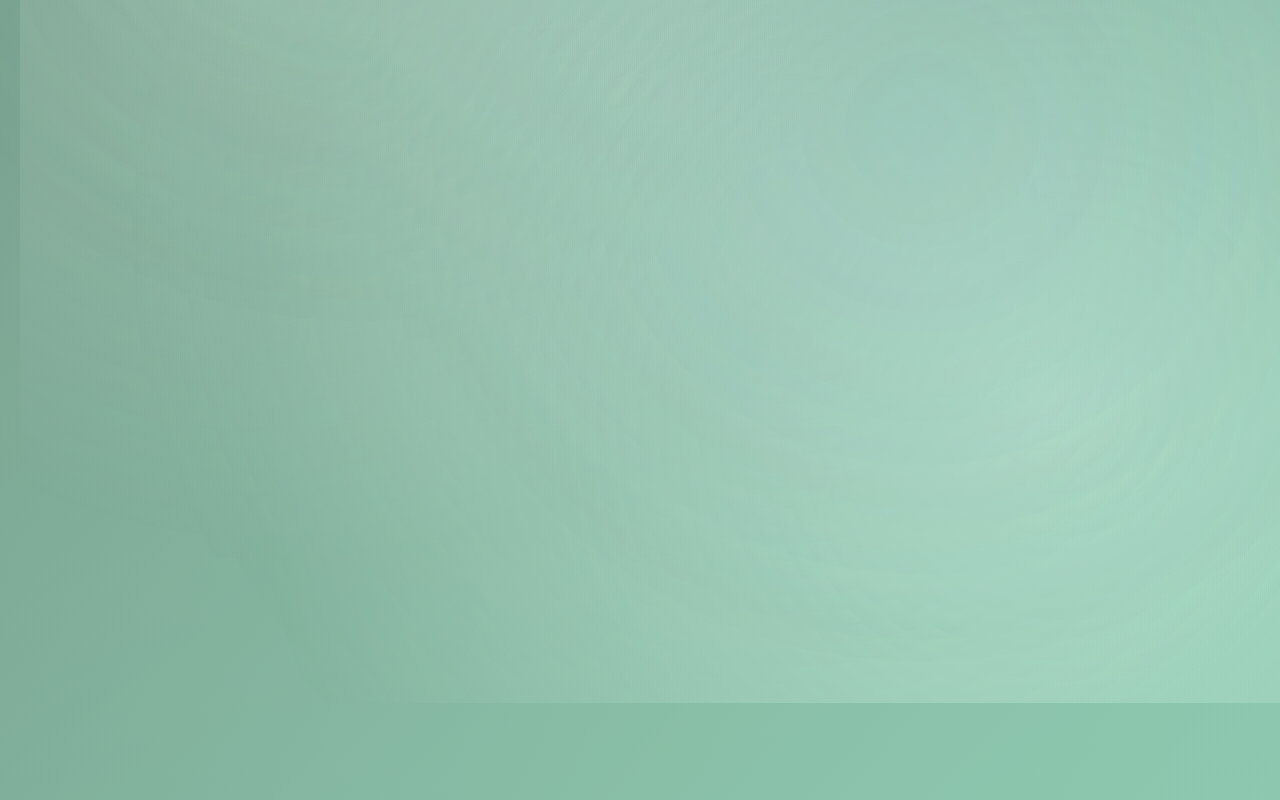
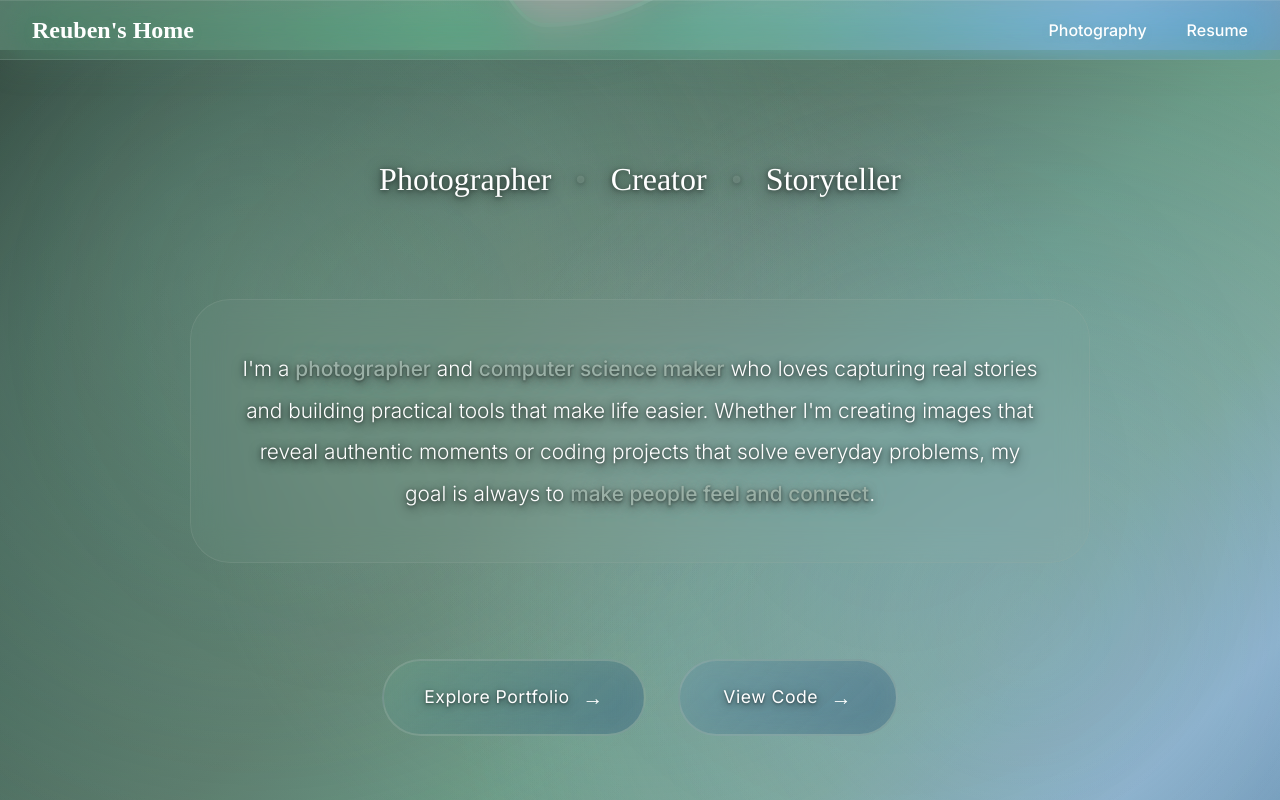
Before and after one commit to ReubenGVarghese/Reubens-Website, a React (Vite) app: page / in a window 1280 px wide. Both pictures are taken after a click on the element 640 px from the left and 536 px from the top of the page. Shown: the part 750-1550 px from the top of the page. Built offline with nearby package versions, Linux system fonts and the light colour scheme; grey boxes are pictures that could not be loaded; a web font is replaced by a local one.

Commit message:
Fixed CSS and scrolling

```diff
--- a/src/Home.css
+++ b/src/Home.css
@@ -94,14 +94,19 @@
 
 /* REVEAL SECTIONS - Smooth slide in - Normal flow */
 .reveal-section {
-  display: flex;
+  display: none;
   align-items: center;
   justify-content: center;
   padding: 4rem 2rem;
   position: relative;
   opacity: 0;
   transform: translateY(30px);
-  transition: opacity 0.8s ease-out, transform 0.8s ease-out;
+  transition: opacity 0.6s ease, transform 0.6s ease;
+  will-change: opacity, transform;
+}
+
+.reveal-section.show {
+  display: flex;
 }
 
 .reveal-section.visible {
@@ -158,7 +163,8 @@
 /* CREATIVE PROFILE PHOTO - Not Circular */
 .profile-photo-container {
   position: relative;
-  transition: transform 0.15s ease-out;
+  transition: transform 0.2s ease-out;
+  will-change: transform;
 }
 
 .profile-photo-container.clickable {
--- a/src/Home.jsx
+++ b/src/Home.jsx
@@ -16,7 +16,15 @@ export default function Home() {
   const [buttonsRef, buttonsVisible] = useScrollAnimation({ threshold: 0.2 });
 
   useEffect(() => {
+    let rafId;
+
     const handleMouseMove = (e) => {
+      // Cancel previous animation frame
+      if (rafId) {
+        cancelAnimationFrame(rafId);
+      }
+
+      rafId = requestAnimationFrame(() => {
         if (containerRef.current) {
           const rect = containerRef.current.getBoundingClientRect();
           const x = e.clientX - rect.left;
@@ -63,26 +71,34 @@ export default function Home() {
             }
           }
         }
+      });
     };
 
     window.addEventListener('mousemove', handleMouseMove, { passive: true });
 
     return () => {
       window.removeEventListener('mousemove', handleMouseMove);
+      if (rafId) {
+        cancelAnimationFrame(rafId);
+      }
     };
   }, []);
 
   const scrollToContent = () => {
     setContentRevealed(true);
-    // Small delay to ensure state update and DOM render
+    // Larger delay to ensure DOM is fully rendered
     setTimeout(() => {
       if (subtitleRef.current) {
-        subtitleRef.current.scrollIntoView({
-          behavior: 'smooth',
-          block: 'start'
+        const yOffset = -80; // Offset for navbar
+        const element = subtitleRef.current;
+        const y = element.getBoundingClientRect().top + window.pageYOffset + yOffset;
+
+        window.scrollTo({
+          top: y,
+          behavior: 'smooth'
         });
       }
-    }, 50);
+    }, 100);
   };
 
   return (
@@ -140,10 +156,9 @@ export default function Home() {
         </div>
       </section>
 
-      {/* SCROLL REVEAL SECTIONS - Hidden until photo is clicked */}
-      {contentRevealed && (
+      {/* SCROLL REVEAL SECTIONS */}
       <section
-          className={`reveal-section subtitle-section ${subtitleVisible ? 'visible' : ''}`}
+        className={`reveal-section subtitle-section ${contentRevealed ? 'show' : ''} ${subtitleVisible ? 'visible' : ''}`}
         ref={subtitleRef}
       >
         <div className="reveal-content">
@@ -156,12 +171,10 @@ export default function Home() {
           </p>
         </div>
       </section>
-      )}
 
       {/* ABOUT SECTION */}
-      {contentRevealed && (
       <section
-          className={`reveal-section about-section ${aboutVisible ? 'visible' : ''}`}
+        className={`reveal-section about-section ${contentRevealed ? 'show' : ''} ${aboutVisible ? 'visible' : ''}`}
         ref={aboutRef}
       >
         <div className="reveal-content">
@@ -172,12 +185,10 @@ export default function Home() {
           </p>
         </div>
       </section>
-      )}
 
       {/* BUTTONS SECTION */}
-      {contentRevealed && (
       <section
-          className={`reveal-section buttons-section ${buttonsVisible ? 'visible' : ''}`}
+        className={`reveal-section buttons-section ${contentRevealed ? 'show' : ''} ${buttonsVisible ? 'visible' : ''}`}
         ref={buttonsRef}
       >
         <div className="reveal-content">
@@ -204,7 +215,6 @@ export default function Home() {
           </div>
         </div>
       </section>
-      )}
     </div>
   );
 }
--- a/src/ProjectPage.css
+++ b/src/ProjectPage.css
@@ -167,8 +167,8 @@
 }
 
 .lightbox-image {
-  max-width: 100%;
-  max-height: 100%;
+  max-width: 90%;
+  max-height: 90%;
   width: auto;
   height: auto;
   object-fit: contain;
@@ -178,6 +178,7 @@
     0 0 0 1px rgba(255, 255, 255, 0.1);
   animation: imageZoomIn 0.5s cubic-bezier(0.34, 1.56, 0.64, 1);
   display: block;
+  margin: auto;
 }
 
 @keyframes imageZoomIn {
--- a/src/ProjectPage.jsx
+++ b/src/ProjectPage.jsx
@@ -34,77 +34,39 @@ export default function ProjectPage() {
 
   // Lock scroll when lightbox is open - prevent scrolling out
   useEffect(() => {
-    const preventScroll = (e) => {
-      e.preventDefault();
-      e.stopPropagation();
-      return false;
-    };
-
     if (lightboxOpen) {
       // Save scroll position
       scrollY.current = window.scrollY || window.pageYOffset || document.documentElement.scrollTop;
 
-      // Lock body scroll - position fixed approach
+      // Lock body scroll - simpler approach
+      document.body.style.overflow = 'hidden';
       document.body.style.position = 'fixed';
       document.body.style.top = `-${scrollY.current}px`;
-      document.body.style.left = '0';
-      document.body.style.right = '0';
       document.body.style.width = '100%';
-      document.body.style.overflow = 'hidden';
-
-      // Lock html element
-      document.documentElement.style.overflow = 'hidden';
-      document.documentElement.style.position = 'fixed';
-      document.documentElement.style.top = `-${scrollY.current}px`;
 
       // Hide navbar
       document.body.classList.add('lightbox-open');
-
-      // Prevent all scroll events
-      window.addEventListener('wheel', preventScroll, { passive: false });
-      window.addEventListener('touchmove', preventScroll, { passive: false });
-      window.addEventListener('scroll', preventScroll, { passive: false });
-      document.addEventListener('wheel', preventScroll, { passive: false });
-      document.addEventListener('touchmove', preventScroll, { passive: false });
     } else {
       // Show navbar
       document.body.classList.remove('lightbox-open');
 
       // Restore body styles
+      document.body.style.overflow = '';
       document.body.style.position = '';
       document.body.style.top = '';
-      document.body.style.left = '';
-      document.body.style.right = '';
       document.body.style.width = '';
-      document.body.style.overflow = '';
 
-      // Restore html styles
-      document.documentElement.style.overflow = '';
-      document.documentElement.style.position = '';
-      document.documentElement.style.top = '';
-
-      // Restore scroll position immediately
+      // Restore scroll position
       window.scrollTo(0, scrollY.current);
     }
 
     return () => {
       // Cleanup
       document.body.classList.remove('lightbox-open');
+      document.body.style.overflow = '';
       document.body.style.position = '';
       document.body.style.top = '';
-      document.body.style.left = '';
-      document.body.style.right = '';
       document.body.style.width = '';
-      document.body.style.overflow = '';
-      document.documentElement.style.overflow = '';
-      document.documentElement.style.position = '';
-      document.documentElement.style.top = '';
-
-      window.removeEventListener('wheel', preventScroll);
-      window.removeEventListener('touchmove', preventScroll);
-      window.removeEventListener('scroll', preventScroll);
-      document.removeEventListener('wheel', preventScroll);
-      document.removeEventListener('touchmove', preventScroll);
     };
   }, [lightboxOpen]);
 
--- a/src/index.css
+++ b/src/index.css
@@ -19,8 +19,7 @@ body, html {
     radial-gradient(circle at 80% 70%, rgba(108, 150, 182, 0.4) 0%, transparent 50%),
     radial-gradient(circle at 50% 50%, rgba(154, 176, 166, 0.3) 0%, transparent 60%),
     linear-gradient(135deg, #2a3d35 0%, #3d5a4f 15%, #4a6b5e 30%, #5a7a6b 45%, #6a9b86 60%, #7ba896 75%, #8fb5d1 90%, #6c96b6 100%);
-  background-size: 400% 400%, 400% 400%, 400% 400%, 400% 400%;
-  animation: gradientShift 25s ease infinite, backgroundPulse 15s ease-in-out infinite;
+  background-attachment: fixed;
   min-height: 100vh;
   overflow-x: hidden;
   -webkit-font-smoothing: antialiased;
@@ -28,31 +27,7 @@ body, html {
   overflow-y: auto;
 }
 
-@keyframes gradientShift {
-  0% {
-    background-position: 0% 50%, 100% 50%, 50% 50%, 0% 50%;
-  }
-  33% {
-    background-position: 100% 50%, 0% 50%, 50% 50%, 50% 50%;
-  }
-  66% {
-    background-position: 50% 50%, 50% 50%, 0% 50%, 100% 50%;
-  }
-  100% {
-    background-position: 0% 50%, 100% 50%, 50% 50%, 0% 50%;
-  }
-}
-
-@keyframes backgroundPulse {
-  0%, 100% {
-    filter: brightness(1) contrast(1);
-  }
-  50% {
-    filter: brightness(1.1) contrast(1.05);
-  }
-}
-
-/* Enhanced floating particles background */
+/* Enhanced floating particles background - simplified */
 body::before {
   content: '';
   position: fixed;
@@ -61,31 +36,15 @@ body::before {
   width: 100%;
   height: 100%;
   background-image:
-    radial-gradient(circle at 20% 50%, rgba(255, 255, 255, 0.12) 0%, transparent 50%),
-    radial-gradient(circle at 80% 80%, rgba(255, 255, 255, 0.18) 0%, transparent 50%),
-    radial-gradient(circle at 40% 20%, rgba(255, 255, 255, 0.1) 0%, transparent 50%),
-    radial-gradient(circle at 60% 70%, rgba(154, 176, 166, 0.15) 0%, transparent 50%);
+    radial-gradient(circle at 20% 50%, rgba(255, 255, 255, 0.08) 0%, transparent 50%),
+    radial-gradient(circle at 80% 80%, rgba(255, 255, 255, 0.12) 0%, transparent 50%),
+    radial-gradient(circle at 40% 20%, rgba(255, 255, 255, 0.06) 0%, transparent 50%);
   pointer-events: none;
   z-index: 1;
-  animation: floatParticles 25s ease-in-out infinite;
+  opacity: 0.8;
 }
 
-@keyframes floatParticles {
-  0%, 100% {
-    transform: translateY(0px) translateX(0px);
-    opacity: 0.8;
-  }
-  33% {
-    transform: translateY(-30px) translateX(20px);
-    opacity: 1;
-  }
-  66% {
-    transform: translateY(20px) translateX(-15px);
-    opacity: 0.9;
-  }
-}
-
-/* Additional animated background layer */
+/* Additional animated background layer - simplified */
 #root::before {
   content: '';
   position: fixed;
@@ -94,22 +53,11 @@ body::before {
   width: 100%;
   height: 100%;
   background:
-    radial-gradient(circle at 30% 40%, rgba(106, 155, 134, 0.1) 0%, transparent 40%),
-    radial-gradient(circle at 70% 60%, rgba(108, 150, 182, 0.1) 0%, transparent 40%);
+    radial-gradient(circle at 30% 40%, rgba(106, 155, 134, 0.08) 0%, transparent 40%),
+    radial-gradient(circle at 70% 60%, rgba(108, 150, 182, 0.08) 0%, transparent 40%);
   pointer-events: none;
   z-index: 1;
-  animation: pulse-background 15s ease-in-out infinite;
-}
-
-@keyframes pulse-background {
-  0%, 100% {
-    opacity: 0.5;
-    transform: scale(1);
-  }
-  50% {
-    opacity: 0.8;
-    transform: scale(1.1);
-  }
+  opacity: 0.6;
 }
 
 :root {
@@ -265,9 +213,10 @@ html {
   transition: opacity 0.3s ease;
 }
 
-/* Smooth transitions for all interactive elements */
+/* Smooth transitions for all interactive elements - optimized */
 a, button, .photo-card, .home-btn {
-  /* Removed will-change for better performance */
+  transform: translateZ(0);
+  backface-visibility: hidden;
 }
 
 /* Performance optimizations */
```
Lines whose indentation alone changed are shown as unchanged.
